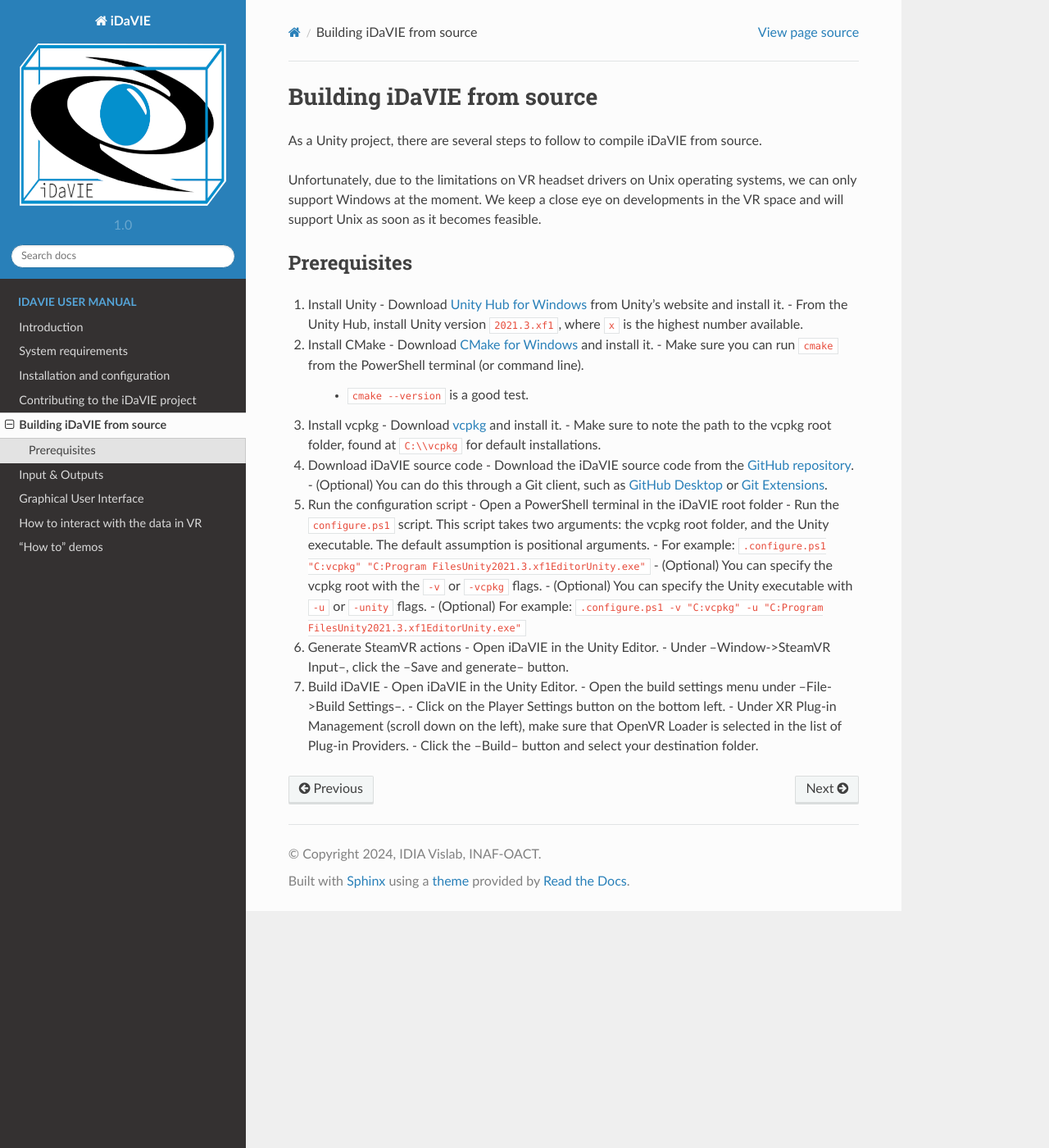
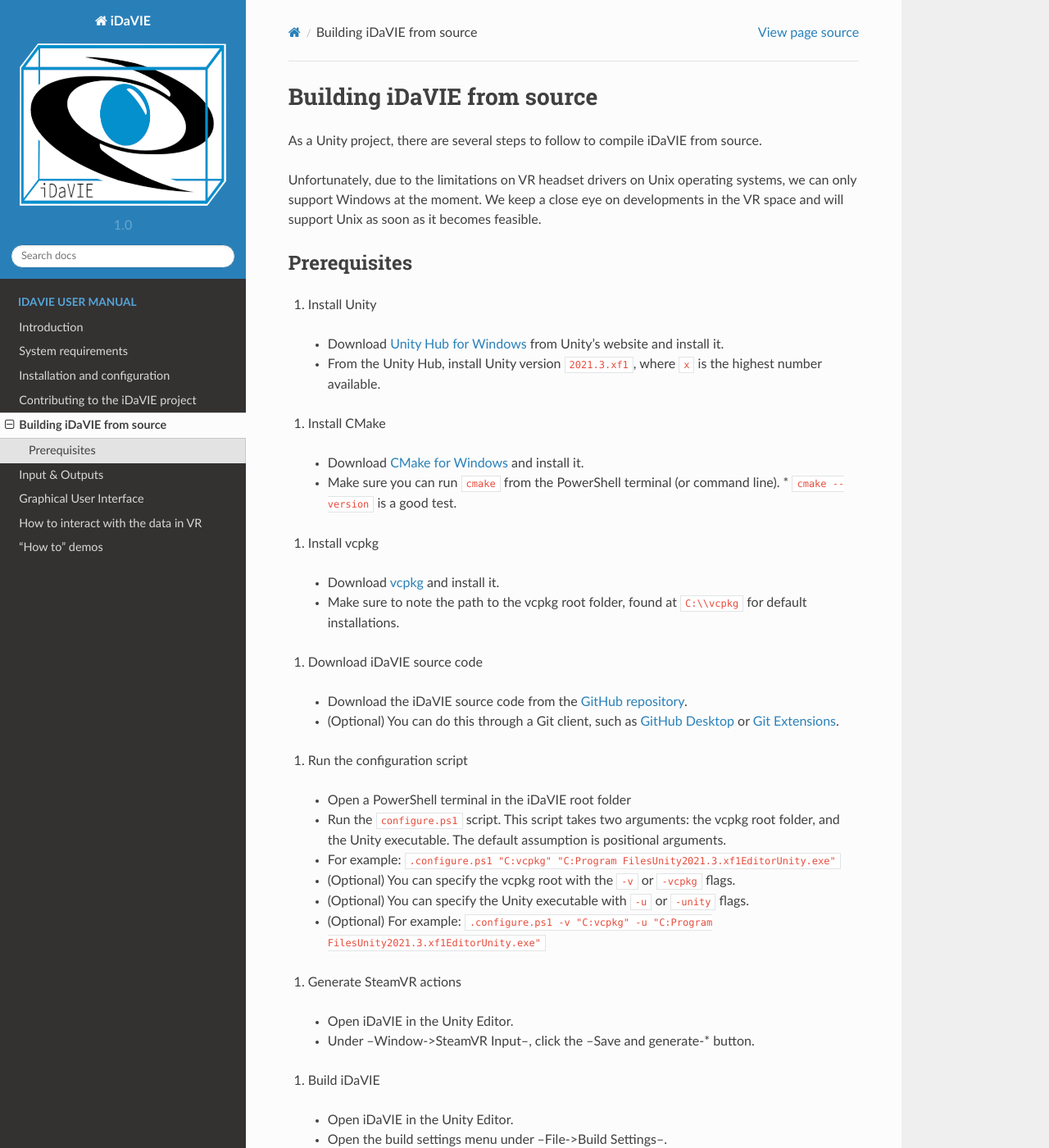
Before and after one commit to vdhulst/idavie_docs, a Sphinx documentation site: the page built from docs/source/build.rst, in a window 1280 px wide and 1400 px high. Shown: the whole window at 82% size. Built offline with Sphinx 7.4.7 and the Read the Docs theme 2.0.0, drawn with Linux system fonts in a browser that asks for light colours; some of the changed text lies outside the part shown.

Commit message:
Update build.rst

```diff
--- a/docs/source/build.rst
+++ b/docs/source/build.rst
@@ -9,37 +9,37 @@
 Prerequisites
 -------------
 #. Install Unity
-   - Download `Unity Hub for Windows <https://public-cdn.cloud.unity3d.com/hub/prod/UnityHubSetup.exe>`_ from Unity's website and install it.
-   - From the Unity Hub, install Unity version :literal:`2021.3.xf1`, where :literal:`x` is the highest number available.
+  * Download `Unity Hub for Windows <https://public-cdn.cloud.unity3d.com/hub/prod/UnityHubSetup.exe>`_ from Unity's website and install it.
+  * From the Unity Hub, install Unity version :literal:`2021.3.xf1`, where :literal:`x` is the highest number available.
 
 #. Install CMake
-   - Download `CMake for Windows <https://cmake.org/download/>`_ and install it.
-   - Make sure you can run :literal:`cmake` from the PowerShell terminal (or command line).
-      - :literal:`cmake --version` is a good test.
+  * Download `CMake for Windows <https://cmake.org/download/>`_ and install it.
+  * Make sure you can run :literal:`cmake` from the PowerShell terminal (or command line).
+    * :literal:`cmake --version` is a good test.
 
 #. Install vcpkg
-   - Download `vcpkg <https://github.com/microsoft/vcpkg>`_ and install it.
-   - Make sure to note the path to the vcpkg root folder, found at :literal:`C:\\\\vcpkg` for default installations.
+  * Download `vcpkg <https://github.com/microsoft/vcpkg>`_ and install it.
+  * Make sure to note the path to the vcpkg root folder, found at :literal:`C:\\\\vcpkg` for default installations.
 
 #. Download iDaVIE source code
-   - Download the iDaVIE source code from the `GitHub repository <https://github.com/idia-astro/idia_unity_vr>`_.
-   - (Optional) You can do this through a Git client, such as `GitHub Desktop <https://desktop.github.com/download/>`_ or `Git Extensions <https://github.com/gitextensions/gitextensions/releases/latest>`_.
+  * Download the iDaVIE source code from the `GitHub repository <https://github.com/idia-astro/idia_unity_vr>`_.
+  * (Optional) You can do this through a Git client, such as `GitHub Desktop <https://desktop.github.com/download/>`_ or `Git Extensions <https://github.com/gitextensions/gitextensions/releases/latest>`_.
 
 #. Run the configuration script
-   - Open a PowerShell terminal in the iDaVIE root folder
-   - Run the :literal:`configure.ps1` script. This script takes two arguments: the vcpkg root folder, and the Unity executable. The default assumption is positional arguments.
-   - For example: :literal:`.\configure.ps1 "C:\vcpkg" "C:\Program Files\Unity\2021.3.xf1\Editor\Unity.exe"`
-   - (Optional) You can specify the vcpkg root with the :literal:`-v` or :literal:`-vcpkg` flags.
-   - (Optional) You can specify the Unity executable with :literal:`-u` or :literal:`-unity` flags.
-   - (Optional) For example: :literal:`.\configure.ps1 -v "C:\vcpkg" -u "C:\Program Files\Unity\2021.3.xf1\Editor\Unity.exe"`
+  * Open a PowerShell terminal in the iDaVIE root folder
+  * Run the :literal:`configure.ps1` script. This script takes two arguments: the vcpkg root folder, and the Unity executable. The default assumption is positional arguments.
+  * For example: :literal:`.\configure.ps1 "C:\vcpkg" "C:\Program Files\Unity\2021.3.xf1\Editor\Unity.exe"`
+  * (Optional) You can specify the vcpkg root with the :literal:`-v` or :literal:`-vcpkg` flags.
+  * (Optional) You can specify the Unity executable with :literal:`-u` or :literal:`-unity` flags.
+  * (Optional) For example: :literal:`.\configure.ps1 -v "C:\vcpkg" -u "C:\Program Files\Unity\2021.3.xf1\Editor\Unity.exe"`
 
 #. Generate SteamVR actions
-   - Open iDaVIE in the Unity Editor.
-   - Under --Window->SteamVR Input--, click the --Save and generate-- button.
+  * Open iDaVIE in the Unity Editor.
+  * Under --Window->SteamVR Input--, click the --Save and generate-* button.
 
 #. Build iDaVIE
-   - Open iDaVIE in the Unity Editor.
-   - Open the build settings menu under --File->Build Settings--.
-   - Click on the Player Settings button on the bottom left.
-   - Under XR Plug-in Management (scroll down on the left), make sure that OpenVR Loader is selected in the list of Plug-in Providers.
-   - Click the --Build-- button and select your destination folder.
+  * Open iDaVIE in the Unity Editor.
+  * Open the build settings menu under --File->Build Settings--.
+  * Click on the Player Settings button on the bottom left.
+  * Under XR Plug-in Management (scroll down on the left), make sure that OpenVR Loader is selected in the list of Plug-in Providers.
+  * Click the --Build-* button and select your destination folder.
```
